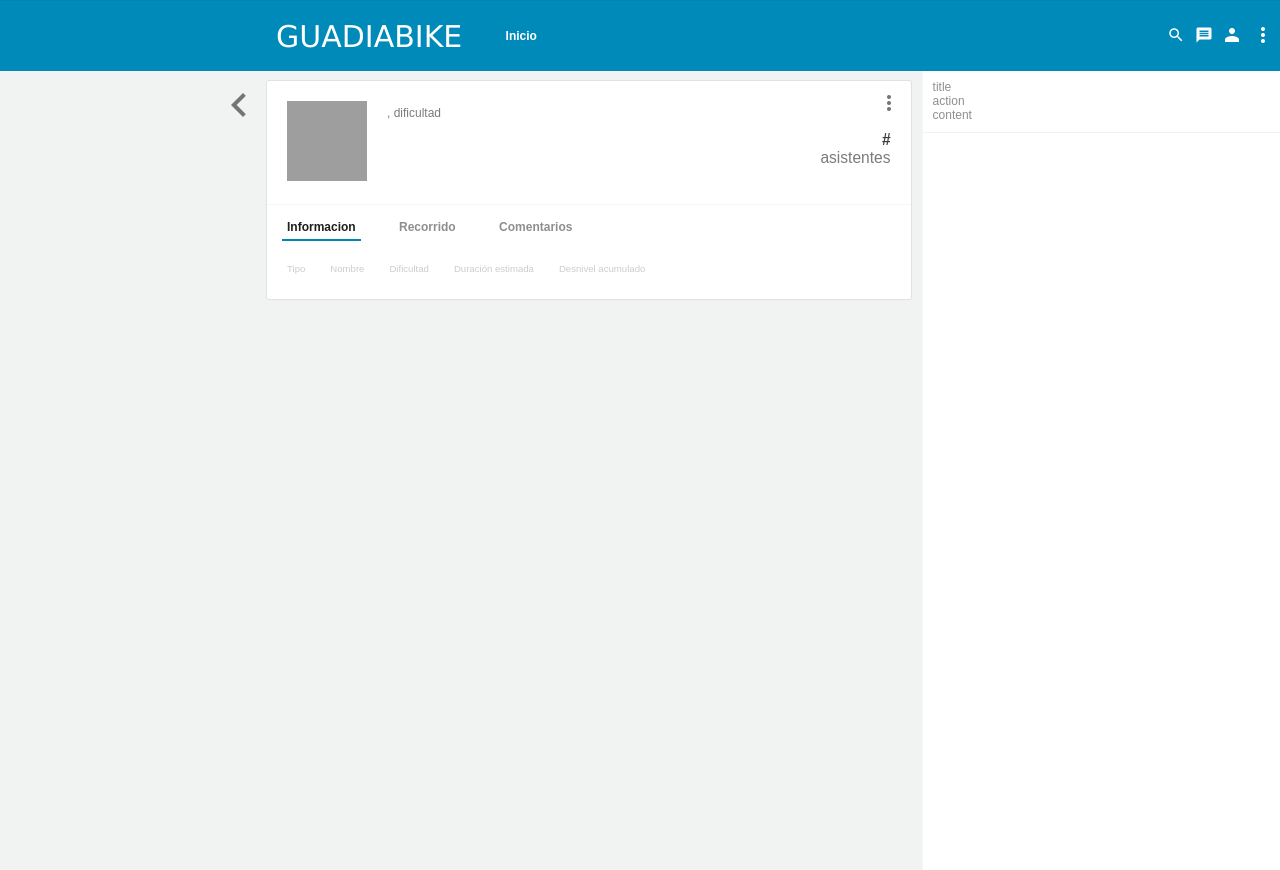
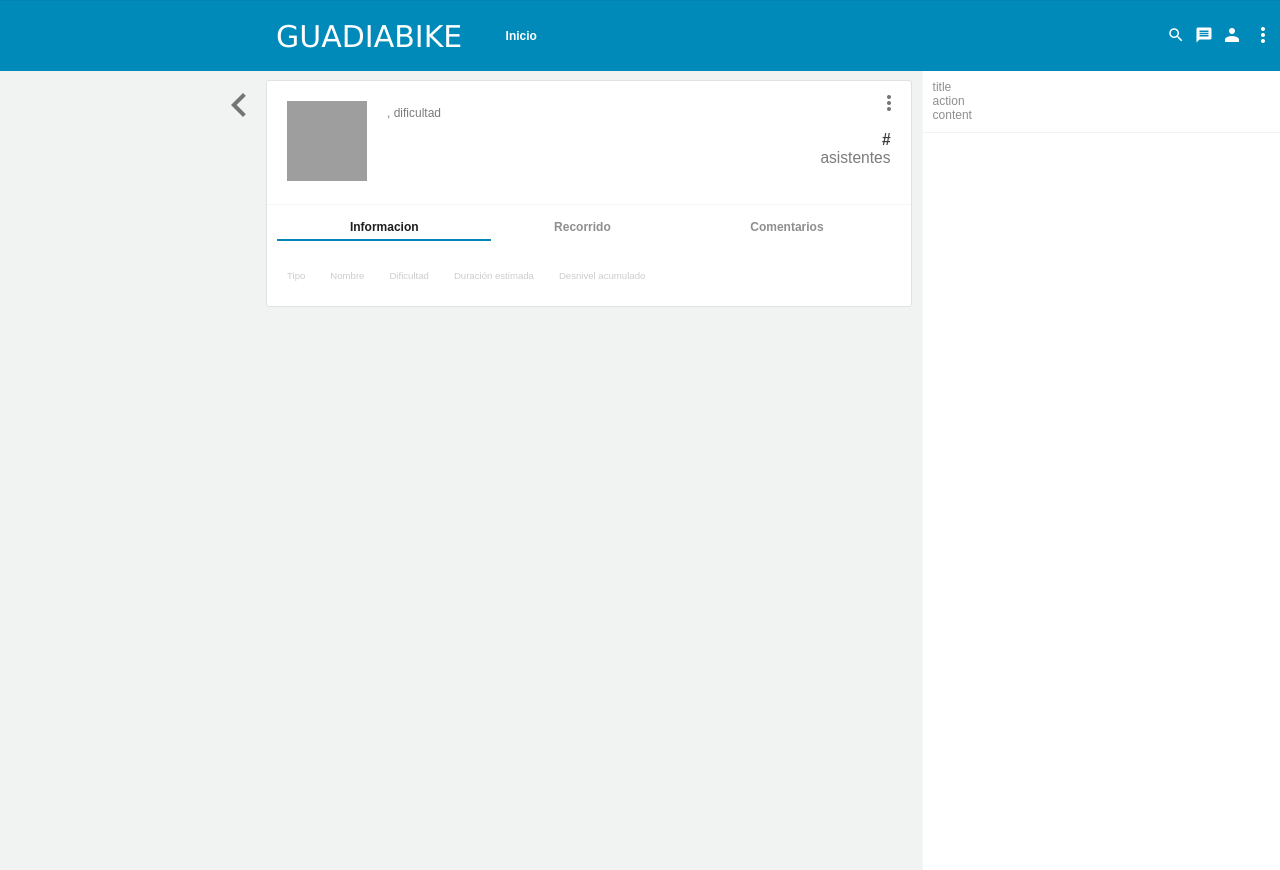
Before and after one commit to guadiabike/guadiabike, a Django app: template binky_calendar/templates/binky_calendar/page/evento_detalle.html in a window 1280 px wide. Run offline with Django 3.2, Linux system fonts and the light colour scheme; the template is opened without the code that fills it: values that come from a table or form of the project are taken from there, others are empty; tables that the repository leaves empty hold one stand-in row (values such as "Sample post"); parts of the project's set-up code (start-up, migrations or seed data) failed here and were passed over; grey boxes are pictures that could not be loaded.

Commit message:
Material design interfase

```diff
--- a/binky_calendar/templates/binky_calendar/page/evento_detalle.html
+++ b/binky_calendar/templates/binky_calendar/page/evento_detalle.html
@@ -31,9 +31,11 @@
             </div>
 
             <div class="box-navigation">
-                <span id="box-option-information" class="option option-selected">Informacion</span>
-                <span id="box-option-recorrido" class="option">Recorrido</span>
-                <span id="box-option-comentarios" class="option">Comentarios</span>
+                <div class="options">
+                    <span id="box-option-information" class="option option-selected">Informacion</span>
+                    <span id="box-option-recorrido" class="option">Recorrido</span>
+                    <span id="box-option-comentarios" class="option">Comentarios</span>
+                 </div>
             </div>
 
             <div class="box-content">
--- a/web-content/static/styles/main.css
+++ b/web-content/static/styles/main.css
@@ -29,12 +29,13 @@
 .jp-section .box .box-header .center .title { font-size: 1.7em; display:block; line-height: 1.2em; }
 .jp-section .box .box-header .center .subtitle { display: block; line-height: 2em;}
 .jp-section .box .box-header .center .subsubtitle { display: block; line-height: 2em; font-size: 0.9em; }
-.jp-section .box .box-header .right { float:right;  margin: 40px 10px 10px 10px;  }
+.jp-section .box .box-header .right { float:right;  margin: 40px 10px 10px 10px; }
 .jp-section .box .box-header .right .number { font-weight: bold; font-size: 1.3em; display:block; text-align: right;}
 .jp-section .box .box-header .right .info { font-size: 1.3em; display:block; text-align: right;}
 .jp-section .box .box-header .action1 { position: absolute; right: 10px; cursor: pointer; cursor: hand;}
-.jp-section .box .box-navigation { padding: 15px 0 15px 0; }
-
+.jp-section .box .box-navigation { padding: 15px 10px 15px 10px; }
+.jp-section .box .box-navigation .options { display: table; width: 100%; text-align: center; }
+.jp-section .box .box-navigation .options .option { display: table-cell; margin: 0 15px 0 15px; padding: 0 5px 5px 5px; font-weight: bold; cursor: pointer; cursor: hand; }
 
 
 /** Larger Screens - desktops and tablets
@@ -70,5 +71,6 @@
 .jp-section .box .box-header .right {  margin: 40px 10px 5px 5px; }
 .jp-section .box .box-header .right .number { font-size: 1.1em; }
 .jp-section .box .box-header .right .info { font-size: 1.1em; }
+.jp-section .box .box-navigation .option { margin: 0 5px 0 10px; padding: 0 3px 3px 3px; }
 
 }
--- a/web-content/static/theme/blue.css
+++ b/web-content/static/theme/blue.css
@@ -24,7 +24,7 @@
 
 
 
-.jp-section .box .box-navigation .option { margin: 0 15px 0 15px; padding: 0 5px 5px 5px; font-weight: bold; cursor: pointer; cursor: hand; }
+
 .jp-section .box .box-navigation .option-selected { border-bottom: 2px solid #0185b6; color: #1e1e1e; }
 
 .jp-section .box .box-content { padding: 10px 20px 20px 20px; top-bottom: 1px solid #fbfbfb; }
```
